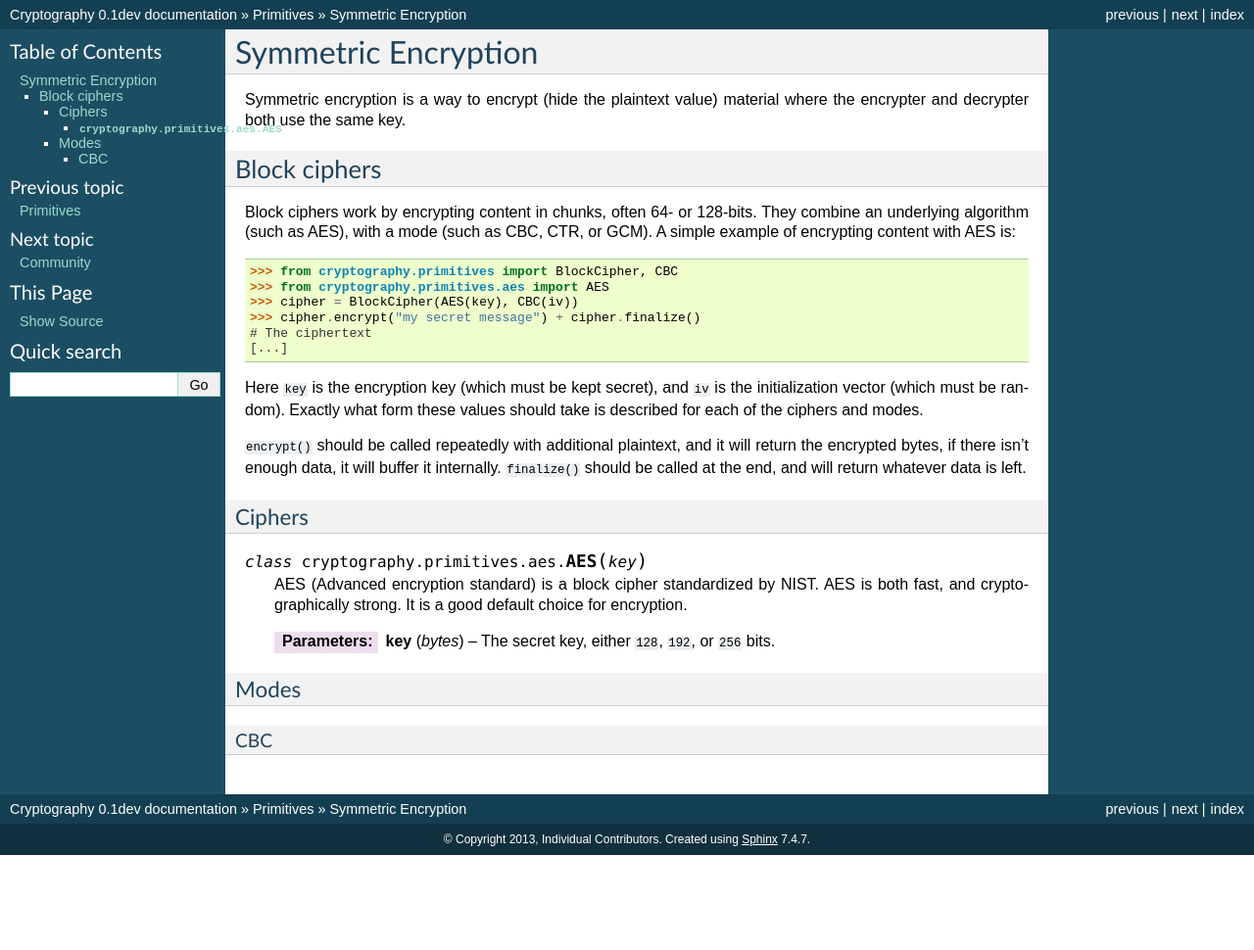
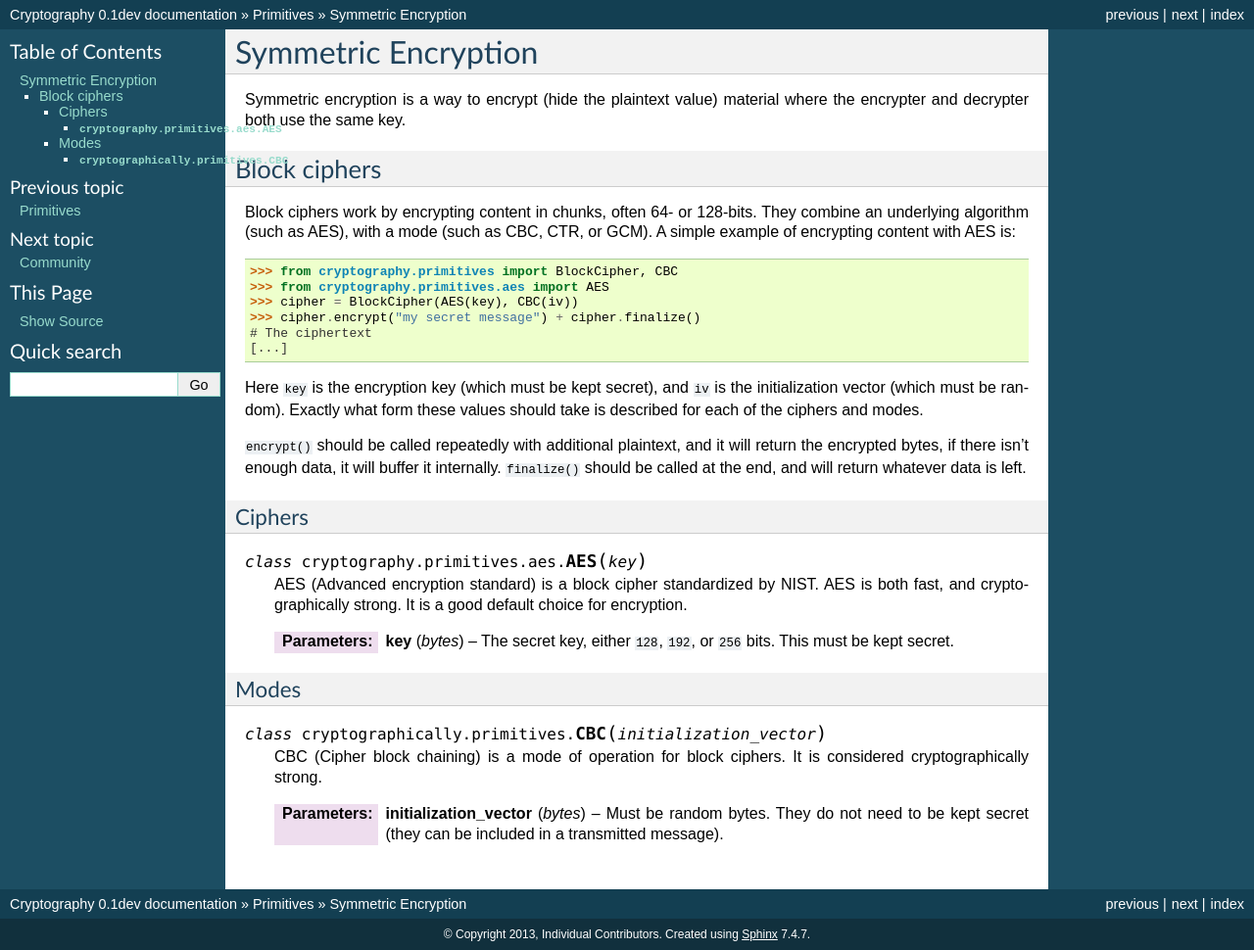
Before and after one commit to WebKing0121/cryptography, a Sphinx documentation site: the page built from docs/primitives/symmetric-encryption.rst, in a window 1280 px wide. Shown: the whole page at 98% size. Built offline with Sphinx 7.4.7, drawn with Linux system fonts in a browser that asks for light colours; before the commit the page ends 900 px from its top, so only the background shows below that.

Commit message:
Try to document CBC

```diff
--- a/docs/primitives/symmetric-encryption.rst
+++ b/docs/primitives/symmetric-encryption.rst
@@ -39,10 +39,17 @@ Ciphers
     choice for encryption.
 
     :param bytes key: The secret key, either ``128``, ``192``, or ``256`` bits.
+                      This must be kept secret.
 
 
 Modes
 ~~~~~
 
-CBC
-+++
+.. class:: cryptographically.primitives.CBC(initialization_vector)
+
+    CBC (Cipher block chaining) is a mode of operation for block ciphers. It is
+    considered cryptographically strong.
+
+    :param bytes initialization_vector: Must be random bytes. They do not need
+                                        to be kept secret (they can be included
+                                        in a transmitted message).
```
